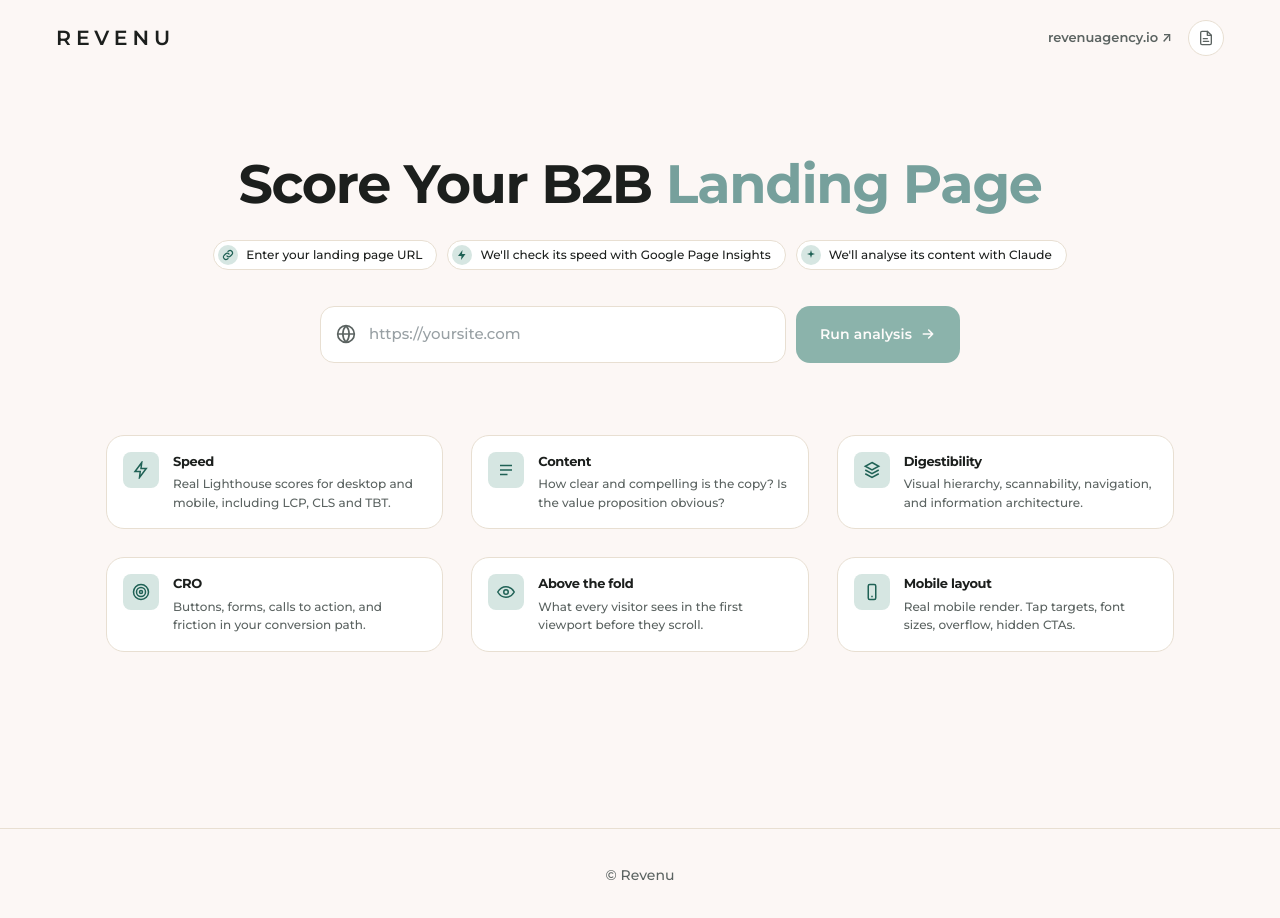
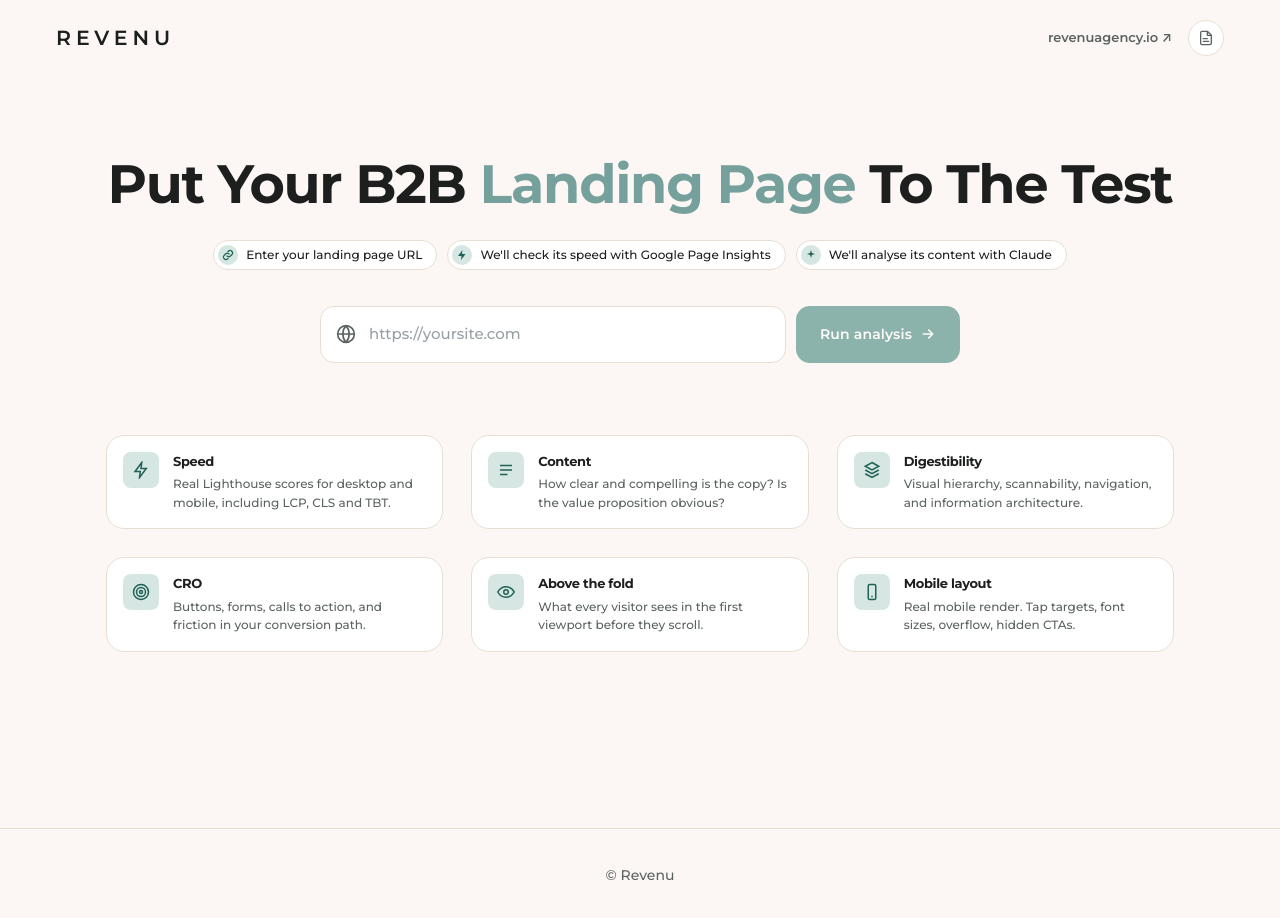
Before and after one commit to RevenuJoe/pagetest, a Next.js app: page / in a window 1280 px wide. Shown: the top 918 px of the page. Built offline with nearby package versions, Linux system fonts and the light colour scheme.

Commit message:
Hero headline: Put Your B2B Landing Page To The Test

```diff
--- a/app/page.tsx
+++ b/app/page.tsx
@@ -175,8 +175,9 @@ function Home() {
         <section className="pt-14 md:pt-20">
           <div className="text-center">
             <h1 className="text-[clamp(32px,4.7vw,54px)] font-bold leading-[1.04] tracking-tight text-ink">
-              Score Your B2B{" "}
+              Put Your B2B{" "}
               <span style={{ color: "#76A09C" }}>Landing Page</span>
+              {" "}To The Test
             </h1>
             <HeroPills />
           </div>
```
